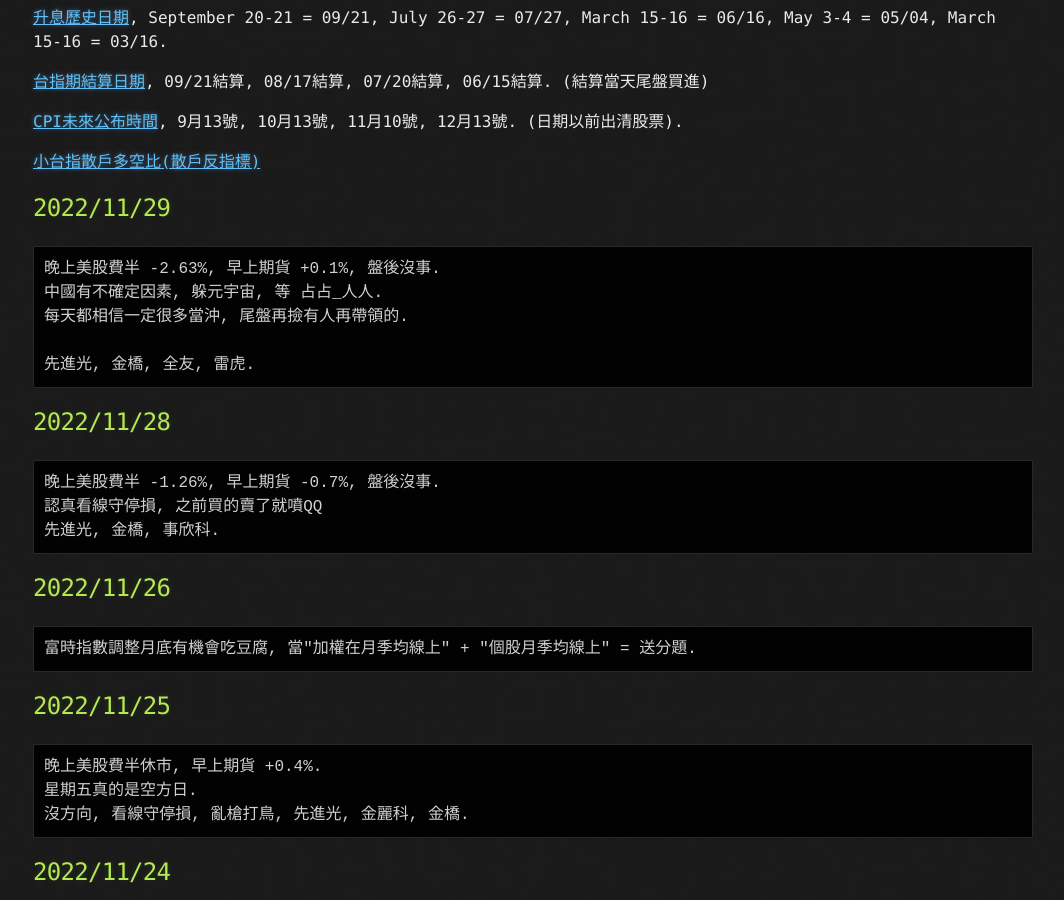
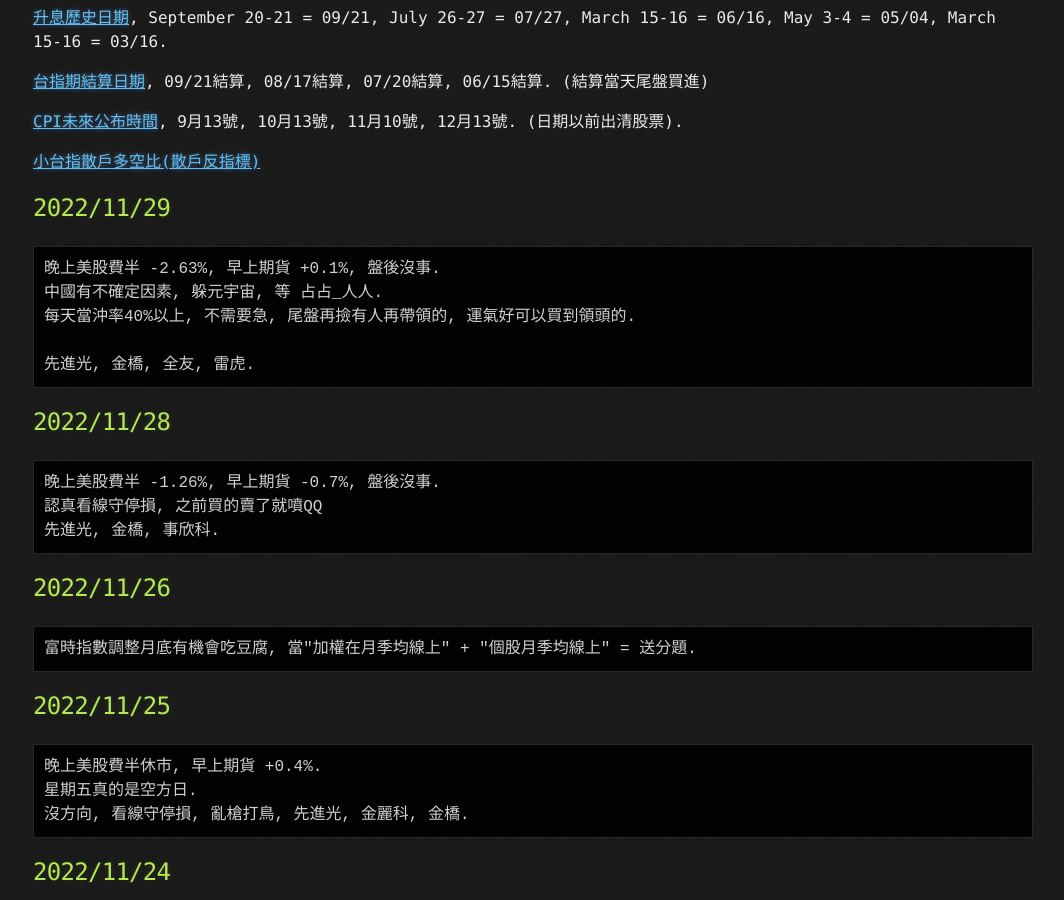
Before and after one commit to lepg5487/Stock_God, a Jekyll site: the page built from index.md, in a window 1280 px wide and 900 px high, scrolled down 332 px. Shown: the whole window, without its empty margins (107-1171 px from the left). Built offline with Jekyll 4.4.1, drawn with Linux system fonts in a browser that asks for light colours; our own code applies the rules of GitHub Pages for plain Markdown files.

Commit message:
Update index.md

````diff
--- a/index.md
+++ b/index.md
@@ -18,7 +18,7 @@ layout: testlayouts
 ```
 晚上美股費半 -2.63%, 早上期貨 +0.1%, 盤後沒事.
 中國有不確定因素, 躲元宇宙, 等 占占_人人.
-每天都相信一定很多當沖, 尾盤再撿有人再帶領的.
+每天當沖率40%以上, 不需要急, 尾盤再撿有人再帶領的, 運氣好可以買到領頭的.
 
 先進光, 金橋, 全友, 雷虎.
 ```
````
